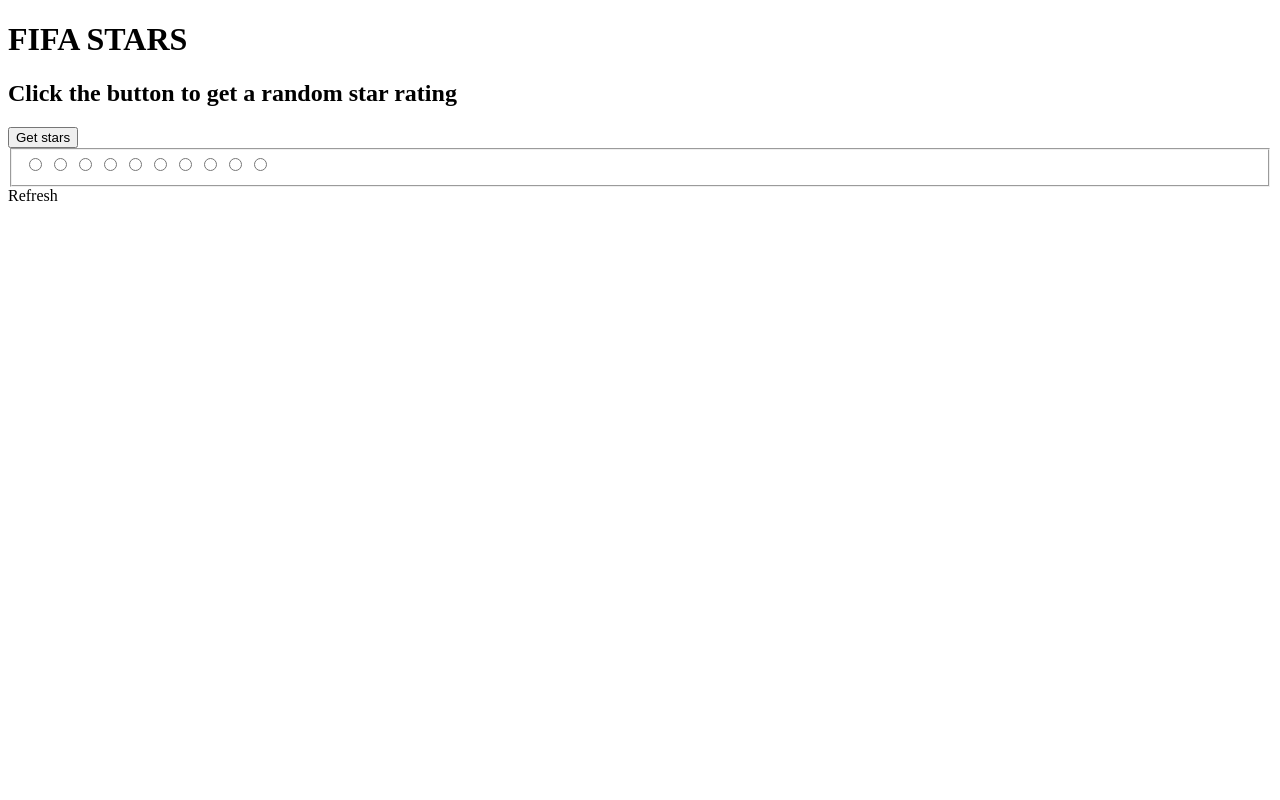
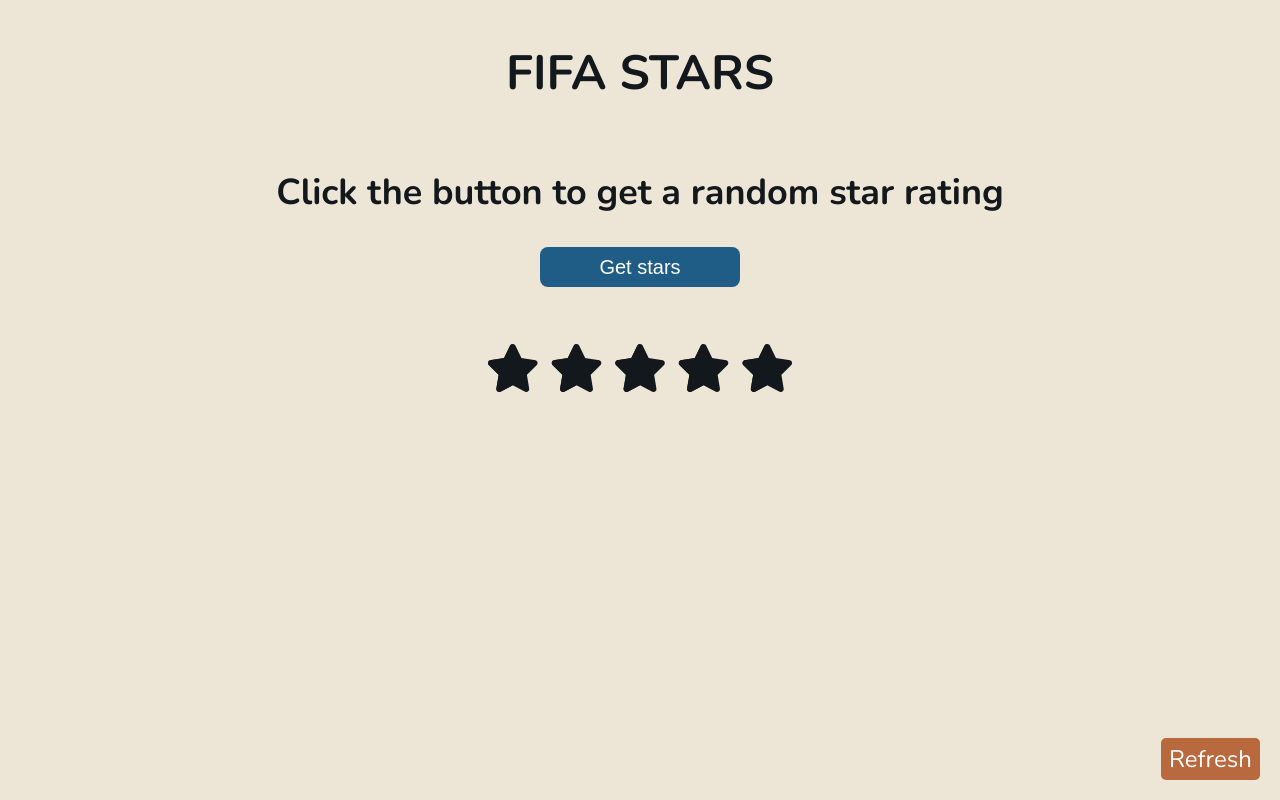
Before and after one commit to Stef-Lev/fifa-random-stars, a plain HTML site: page index.html in a window 1280 px wide. Drawn offline with nearby package versions, Linux system fonts and the light colour scheme; the site is published under a folder, as on GitHub Pages, so addresses that start at the root find nothing.

Commit message:
fix relative paths

```diff
--- a/index.html
+++ b/index.html
@@ -11,7 +11,7 @@
       href="https://fonts.googleapis.com/css2?family=Nunito:wght@400;500;700&display=swap"
       rel="stylesheet"
     />
-    <link rel="stylesheet" href="/style.css" />
+    <link rel="stylesheet" href="./style.css" />
   </head>
   <body>
     <h1>FIFA STARS</h1>
@@ -71,6 +71,6 @@
 
     <div id="refresh-btn">Refresh</div>
 
-    <script src="/main.js"></script>
+    <script src="./main.js"></script>
   </body>
 </html>
```
